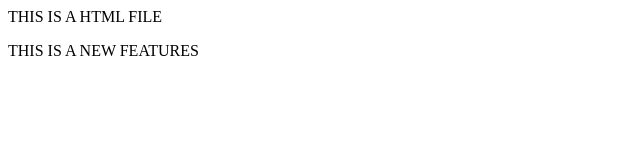
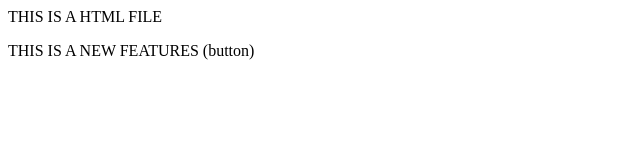
Before and after one commit to dhanushgubba/newrepository, a plain HTML site: page index.html in a window 1280 px wide. Shown: the full height of the page, 0-640 px from the left. Drawn offline with Linux system fonts and the light colour scheme.

```diff
--- a/index.html
+++ b/index.html
@@ -1,2 +1,2 @@
 <p>THIS IS A HTML FILE</p>
-<p>THIS IS A NEW FEATURES</p>
+<p>THIS IS A NEW FEATURES (button)</p>
```
